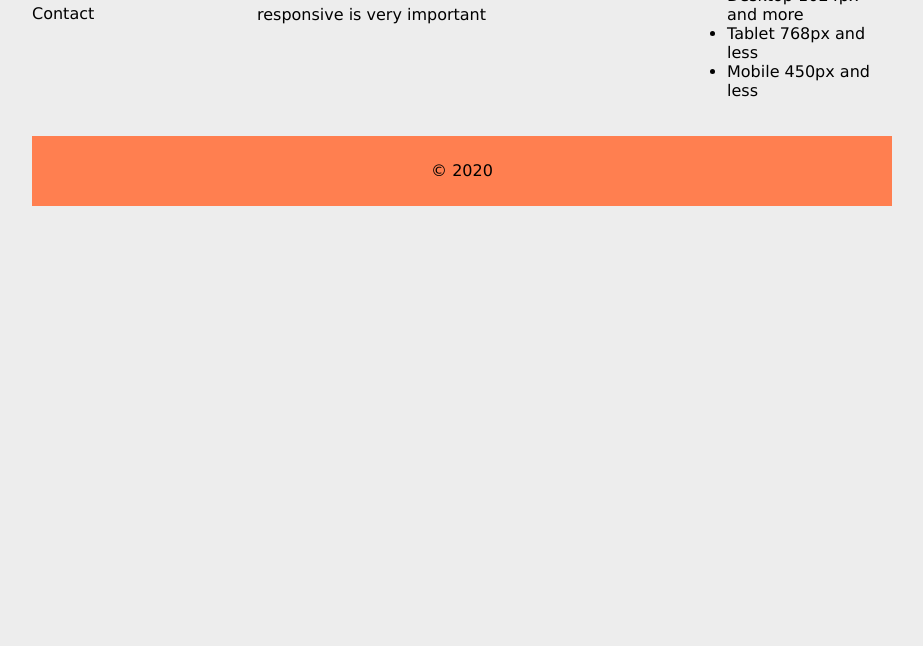
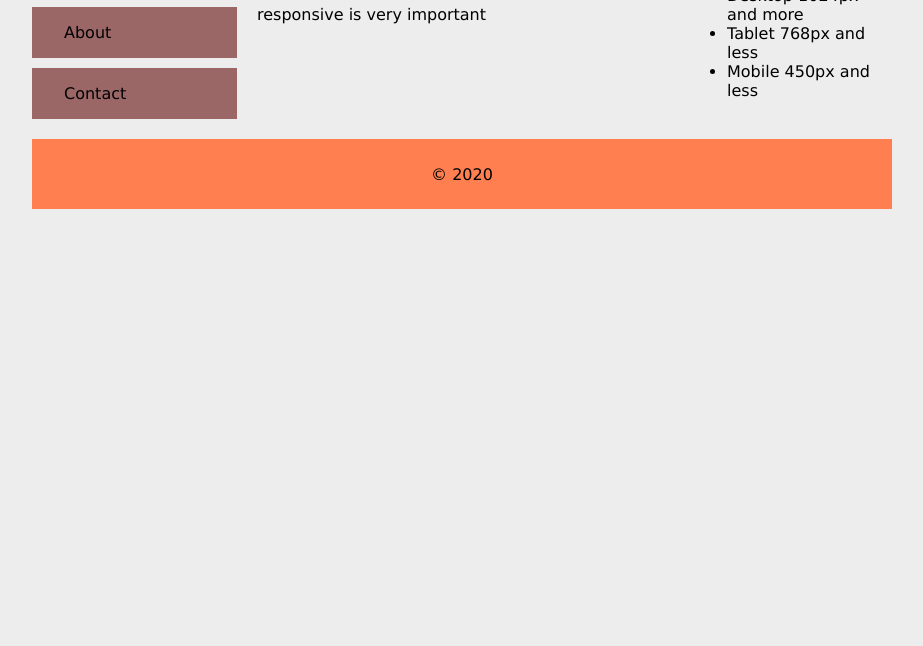
Before and after one commit to MariusCodeAcademy/type12-HTML-13-responsive-rwd, a plain HTML site: page page-responsive.html in a window 1280 px wide. Shown: the part 154-800 px from the top of the page, without its empty margins (178-1101 px from the left). Drawn offline with Linux system fonts and the light colour scheme.

Commit message:
nav link

```diff
--- a/css/page.css
+++ b/css/page.css
@@ -16,6 +16,10 @@ nav {
   display: flex;
   flex-direction: column;
   gap: 10px;
+}
+nav a {
+  padding: 1em 2em;
+  background-color: rgb(155, 102, 102);
 }
 aside {
   grid-area: aside;
```
